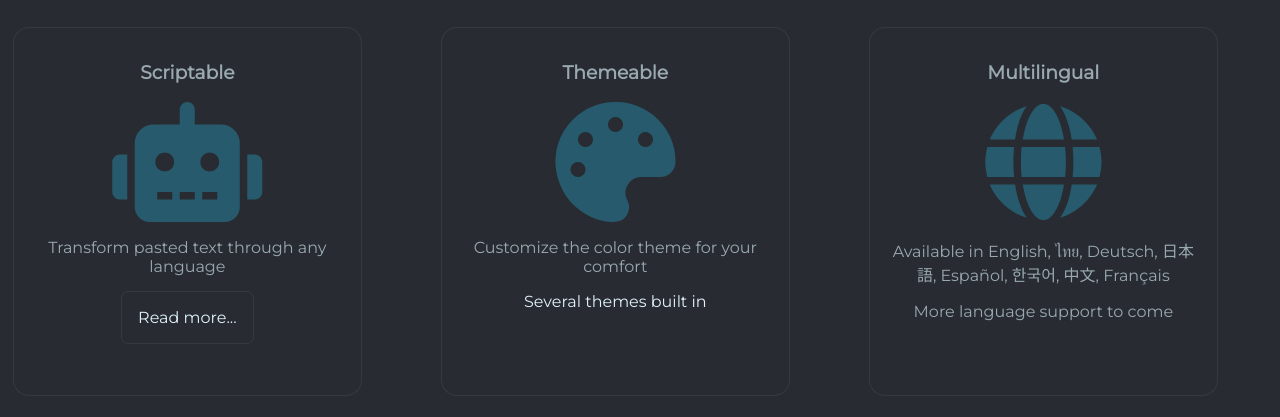
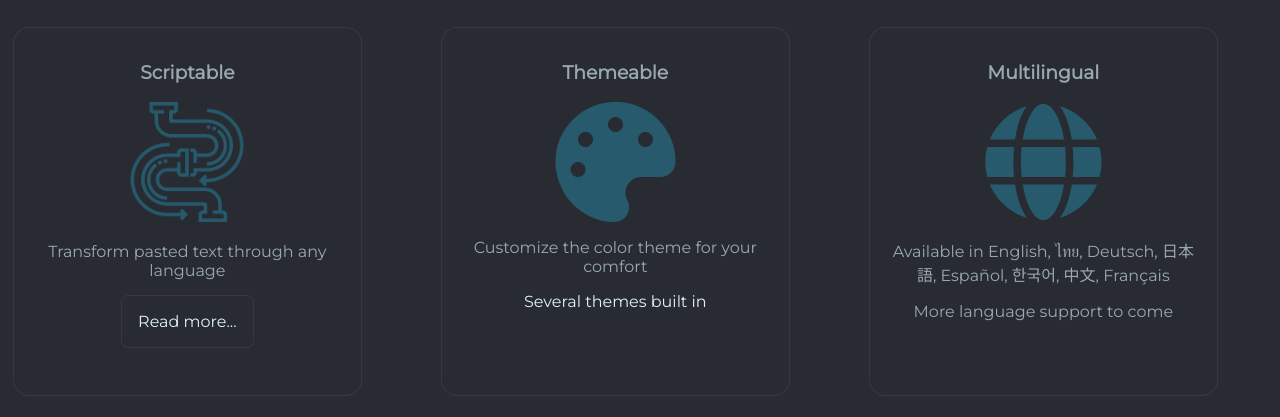
Before and after one commit to cutbox/cutbox.github.io, a plain HTML site: page index.html in a window 1280 px wide. Shown: the part 998-1415 px from the top of the page. Drawn offline with Linux system fonts and the light colour scheme.

Commit message:
Rename Javascript support to "Paste Pipeline"

```diff
--- a/index.html
+++ b/index.html
@@ -45,9 +45,9 @@ brew install --cask cutbox</pre>
       </div>
       <div class="Card">
           <h3>Scriptable</h3>
-          <i class="fas fa-robot" style="font-size:120px"></i>
+          <img src="images/pipeline.png" width="120px">
           <p>Transform pasted text through any language</p>
-          <p class="ButtonContainer"><a class="Button" href="https://github.com/cutbox/CutBox/wiki/Javascript-support-in-CutBox">Read more...</a></p>
+          <p class="ButtonContainer"><a class="Button" href="https://github.com/cutbox/CutBox/wiki/Paste-Pipeline">Read more...</a></p>
       </div>
       <div class="Card">
           <h3>Themeable</h3>
```
Also changed, not shown: images/pipeline.png (added), 1 other file.
